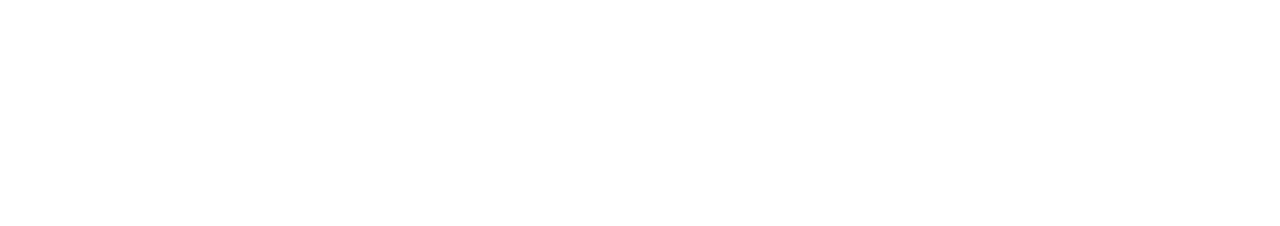
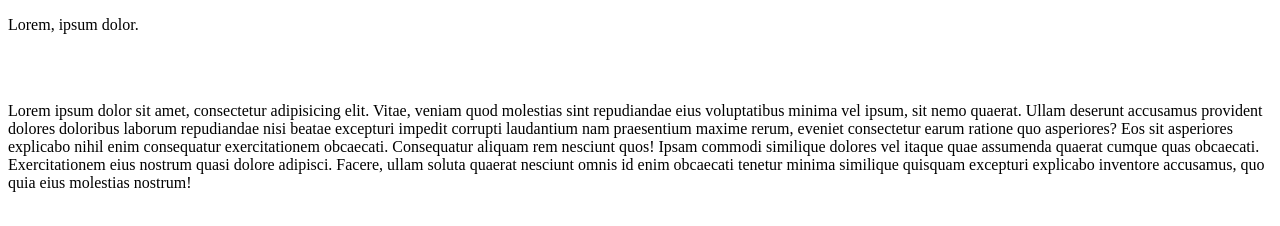
Before and after one commit to rk-conway/camille-mormal, a plain HTML site: page contacts.html in a window 1280 px wide. Drawn offline with Linux system fonts and the light colour scheme.

Commit message:
added content to ontacts.html

```diff
--- a/contacts.html
+++ b/contacts.html
@@ -6,6 +6,12 @@
     <title>Document</title>
 </head>
 <body>
-
+    <div>
+        <p>Lorem, ipsum dolor.</p>
+        <br><br>
+        <p>
+            Lorem ipsum dolor sit amet, consectetur adipisicing elit. Vitae, veniam quod molestias sint repudiandae eius voluptatibus minima vel ipsum, sit nemo quaerat. Ullam deserunt accusamus provident dolores doloribus laborum repudiandae nisi beatae excepturi impedit corrupti laudantium nam praesentium maxime rerum, eveniet consectetur earum ratione quo asperiores? Eos sit asperiores explicabo nihil enim consequatur exercitationem obcaecati. Consequatur aliquam rem nesciunt quos! Ipsam commodi similique dolores vel itaque quae assumenda quaerat cumque quas obcaecati. Exercitationem eius nostrum quasi dolore adipisci. Facere, ullam soluta quaerat nesciunt omnis id enim obcaecati tenetur minima similique quisquam excepturi explicabo inventore accusamus, quo quia eius molestias nostrum!
+        </p>
+    </div>
 </body>
 </html>
```
